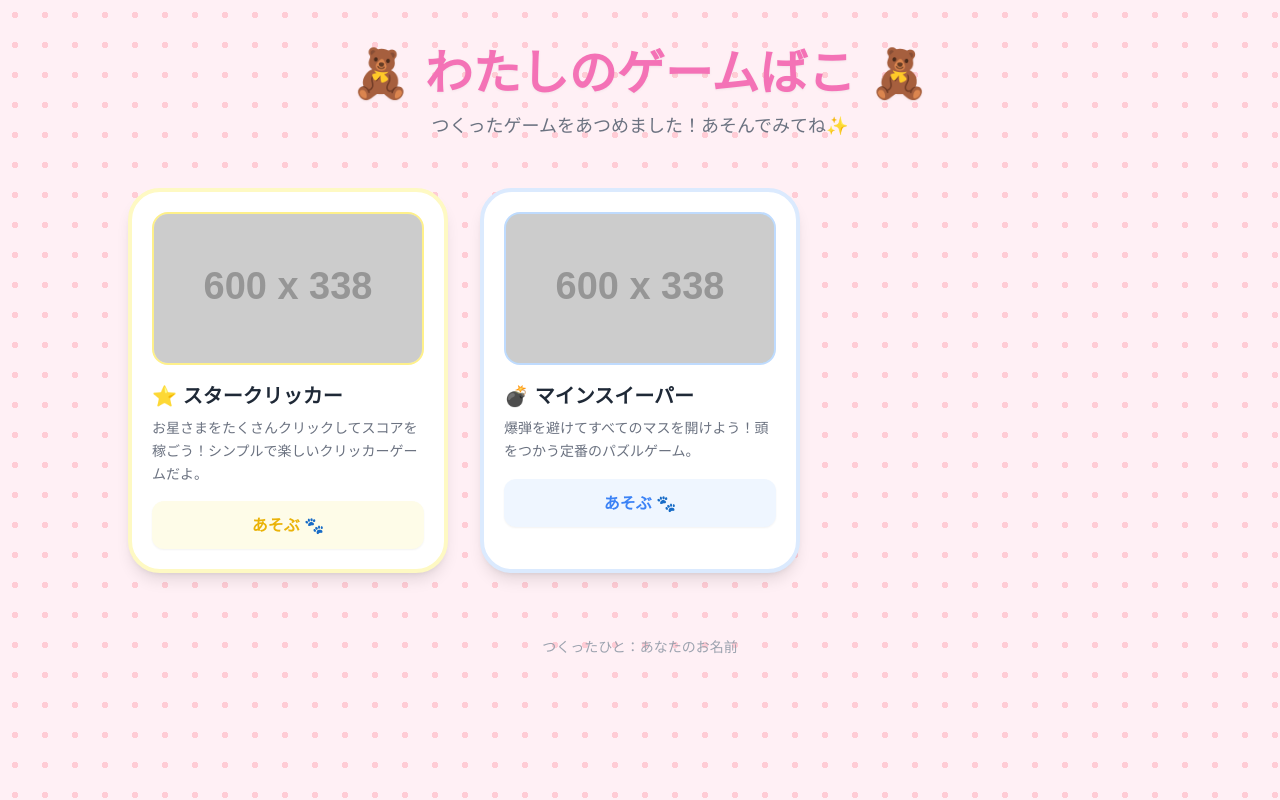
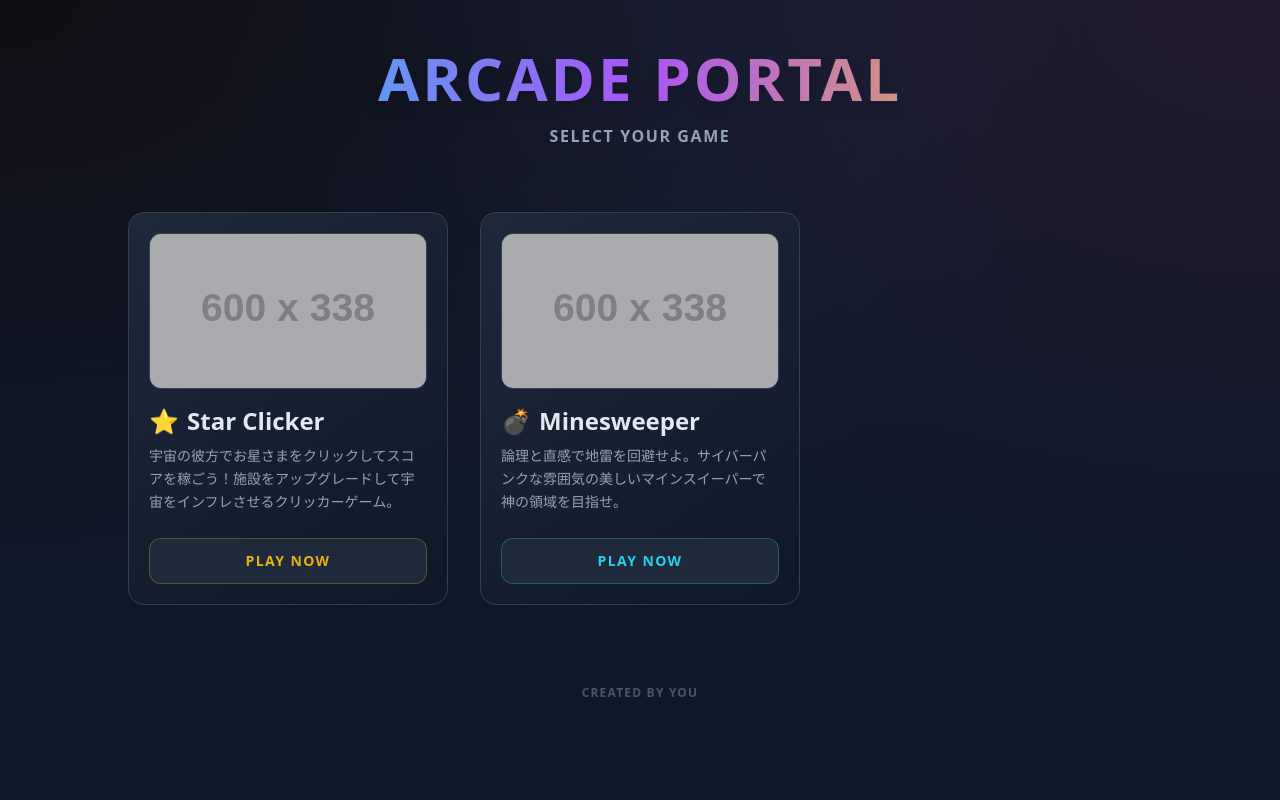
Before and after one commit to te230500/starclicker, a plain HTML site: page index.html in a window 1280 px wide. Drawn offline with nearby package versions, Linux system fonts and the light colour scheme; placeholder pictures from the web are drawn by us.

Commit message:
Add files via upload

```diff
--- a/index.html
+++ b/index.html
@@ -3,114 +3,101 @@
 <head>
     <meta charset="UTF-8">
     <meta name="viewport" content="width=device-width, initial-scale=1.0">
-    <title>わたしのゲームばこ</title>
-
-    <!-- Google Fonts: M PLUS Rounded 1c (Cute rounded font) -->
-    <link rel="preconnect" href="https://fonts.googleapis.com">
-    <link rel="preconnect" href="https://fonts.gstatic.com" crossorigin>
-    <link href="https://fonts.googleapis.com/css2?family=M+PLUS+Rounded+1c:wght@400;700;800&display=swap" rel="stylesheet">
+    <title>ARCADE PORTAL</title>
 
     <script src="https://cdn.tailwindcss.com"></script>
-    <script>
-        tailwind.config = {
-            theme: {
-                extend: {
-                    fontFamily: {
-                        // サイト全体のフォントを丸ゴシックに設定
-                        sans: ['"M PLUS Rounded 1c"', 'sans-serif'],
-                    },
-                    colors: {
-                        // 可愛いパステルカラーを定義
-                        pastel: {
-                            pink: '#ffb3c6',
-                            blue: '#a9def9',
-                            yellow: '#fcf6bd',
-                            green: '#d0f4de',
-                            purple: '#e4c1f9'
-                        }
-                    }
-                }
-            }
-        }
-    </script>
-
     <style>
-        /* ふんわりした水玉模様の背景 */
         body {
-            background-color: #fff0f5; /* ほんのりピンクの背景色 */
-            background-image: radial-gradient(#ffccd5 3px, transparent 3px); /* 濃いめのピンクの水玉 */
-            background-size: 30px 30px; /* 水玉の間隔 */
+            background-color: #0f172a; /* slate-900ベース */
+            /* 宇宙やサイバー空間を思わせる暗いグラデーション背景 */
+            background-image:
+                radial-gradient(at 0% 0%, hsla(253,16%,7%,1) 0, transparent 50%),
+                radial-gradient(at 50% 0%, hsla(225,39%,30%,0.2) 0, transparent 50%),
+                radial-gradient(at 100% 0%, hsla(339,49%,30%,0.2) 0, transparent 50%);
+            color: #e2e8f0;
         }
 
-        /* カードがふわっと浮き上がるアニメーション */
-        .cute-card {
-            transition: all 0.3s cubic-bezier(0.34, 1.56, 0.64, 1); /* ぽよんと弾むような動き */
+        /* ゲーミング風のカードホバーエフェクト */
+        .game-card {
+            transition: all 0.3s cubic-bezier(0.4, 0, 0.2, 1);
+            background: linear-gradient(145deg, #1e293b, #0f172a);
         }
-        .cute-card:hover {
-            transform: translateY(-8px) scale(1.02);
-            box-shadow: 0 15px 30px rgba(255, 179, 198, 0.4);
+
+        /* Star Clicker用のホバー色（黄色） */
+        .game-card.star:hover {
+            transform: translateY(-5px);
+            box-shadow: 0 10px 25px -5px rgba(234, 179, 8, 0.3);
+            border-color: #facc15;
+        }
+
+        /* Minesweeper用のホバー色（シアン） */
+        .game-card.mine:hover {
+            transform: translateY(-5px);
+            box-shadow: 0 10px 25px -5px rgba(6, 182, 212, 0.3);
+            border-color: #22d3ee;
         }
     </style>
 </head>
-<body class="text-gray-700 min-h-screen py-8 px-4 sm:py-12 sm:px-6 md:px-8">
+<body class="min-h-screen py-8 px-4 sm:py-12 sm:px-6 md:px-8 font-sans">
 
     <div class="max-w-5xl mx-auto">
         <!-- サイトタイトル -->
-        <header class="text-center mb-8 sm:mb-12">
-            <h1 class="text-3xl sm:text-4xl md:text-5xl font-extrabold text-pink-400 drop-shadow-sm mb-3 sm:mb-4">
-                🧸 わたしのゲームばこ 🧸
+        <header class="text-center mb-12 sm:mb-16">
+            <h1 class="text-4xl sm:text-5xl md:text-6xl font-black mb-4 tracking-wider text-transparent bg-clip-text bg-gradient-to-r from-cyan-400 via-purple-500 to-yellow-400 drop-shadow-lg">
+                ARCADE PORTAL
             </h1>
-            <p class="text-gray-500 font-medium text-base sm:text-lg px-2">
-                つくったゲームをあつめました！あそんでみてね✨
+            <p class="text-slate-400 font-bold text-sm sm:text-base tracking-widest uppercase">
+                Select Your Game
             </p>
         </header>
 
         <!-- ゲーム一覧 -->
-        <!-- スマホ(デフォルト)は1列、少し大きい画面(sm)で2列、PC(md以上)で3列になるように設定 -->
         <main class="grid grid-cols-1 sm:grid-cols-2 md:grid-cols-3 gap-6 sm:gap-8">
 
             <!-- 1つ目のゲーム：Star Clicker -->
-            <a href="starclicker.html" target="_blank" class="cute-card bg-white rounded-[2rem] p-5 shadow-lg border-4 border-yellow-100 block group">
-                <!-- サムネイル画像 -->
-                <div class="aspect-video bg-pastel-yellow rounded-2xl mb-4 overflow-hidden relative border-2 border-yellow-200">
-                    <img src="https://placehold.co/600x338/fcf6bd/555555?text=Star+Clicker" alt="Star Clicker" class="w-full h-full object-cover">
+            <a href="starclicker.html" target="_blank" class="game-card star rounded-2xl p-5 border border-slate-700 block group relative overflow-hidden">
+                <div class="absolute inset-0 bg-gradient-to-br from-yellow-500/5 to-transparent opacity-0 group-hover:opacity-100 transition-opacity"></div>
+
+                <!-- サムネイル画像（プレースホルダーもダークに合わせて色を変更） -->
+                <div class="aspect-video bg-slate-800 rounded-xl mb-4 overflow-hidden relative border border-slate-700 group-hover:border-yellow-500/50 transition-colors">
+                    <img src="https://placehold.co/600x338/1e293b/facc15?text=Star+Clicker" alt="Star Clicker" class="w-full h-full object-cover opacity-80 group-hover:opacity-100 transition-opacity">
                 </div>
                 <!-- タイトルと説明 -->
-                <h2 class="text-lg sm:text-xl font-bold text-gray-800 mb-2 group-hover:text-yellow-500 transition-colors">
-                    ⭐ スタークリッカー
+                <h2 class="text-xl sm:text-2xl font-bold text-slate-200 mb-2 group-hover:text-yellow-400 transition-colors flex items-center gap-2">
+                    <span>⭐</span> Star Clicker
                 </h2>
-                <p class="text-gray-500 text-sm mb-4 leading-relaxed line-clamp-3">
-                    お星さまをたくさんクリックしてスコアを稼ごう！シンプルで楽しいクリッカーゲームだよ。
+                <p class="text-slate-400 text-sm mb-6 leading-relaxed line-clamp-3">
+                    宇宙の彼方でお星さまをクリックしてスコアを稼ごう！施設をアップグレードして宇宙をインフレさせるクリッカーゲーム。
                 </p>
                 <!-- あそぶボタン -->
-                <div class="bg-yellow-50 text-yellow-500 font-bold text-center py-3 rounded-xl group-hover:bg-yellow-400 group-hover:text-white transition-colors shadow-sm">
-                    あそぶ 🐾
+                <div class="bg-slate-800 text-yellow-500 border border-yellow-500/30 font-bold text-center py-3 rounded-xl group-hover:bg-yellow-500 group-hover:text-slate-900 transition-all tracking-widest uppercase text-sm">
+                    Play Now
                 </div>
             </a>
 
             <!-- 2つ目のゲーム：マインスイーパー -->
-            <a href="minesweeper.html" target="_blank" class="cute-card bg-white rounded-[2rem] p-5 shadow-lg border-4 border-blue-100 block group">
-                <div class="aspect-video bg-pastel-blue rounded-2xl mb-4 overflow-hidden relative border-2 border-blue-200">
-                    <img src="https://placehold.co/600x338/a9def9/555555?text=Minesweeper" alt="マインスイーパー" class="w-full h-full object-cover">
+            <a href="minesweeper.html" target="_blank" class="game-card mine rounded-2xl p-5 border border-slate-700 block group relative overflow-hidden">
+                <div class="absolute inset-0 bg-gradient-to-br from-cyan-500/5 to-transparent opacity-0 group-hover:opacity-100 transition-opacity"></div>
+
+                <div class="aspect-video bg-slate-800 rounded-xl mb-4 overflow-hidden relative border border-slate-700 group-hover:border-cyan-500/50 transition-colors">
+                    <img src="https://placehold.co/600x338/1e293b/22d3ee?text=Minesweeper" alt="マインスイーパー" class="w-full h-full object-cover opacity-80 group-hover:opacity-100 transition-opacity">
                 </div>
-                <h2 class="text-lg sm:text-xl font-bold text-gray-800 mb-2 group-hover:text-blue-500 transition-colors">
-                    💣 マインスイーパー
+                <h2 class="text-xl sm:text-2xl font-bold text-slate-200 mb-2 group-hover:text-cyan-400 transition-colors flex items-center gap-2">
+                    <span>💣</span> Minesweeper
                 </h2>
-                <p class="text-gray-500 text-sm mb-4 leading-relaxed line-clamp-3">
-                    爆弾を避けてすべてのマスを開けよう！頭をつかう定番のパズルゲーム。
+                <p class="text-slate-400 text-sm mb-6 leading-relaxed line-clamp-3">
+                    論理と直感で地雷を回避せよ。サイバーパンクな雰囲気の美しいマインスイーパーで神の領域を目指せ。
                 </p>
-                <div class="bg-blue-50 text-blue-500 font-bold text-center py-3 rounded-xl group-hover:bg-blue-400 group-hover:text-white transition-colors shadow-sm">
-                    あそぶ 🐾
+                <div class="bg-slate-800 text-cyan-400 border border-cyan-400/30 font-bold text-center py-3 rounded-xl group-hover:bg-cyan-500 group-hover:text-slate-900 transition-all tracking-widest uppercase text-sm">
+                    Play Now
                 </div>
             </a>
-
-            <!-- ゲームを増やしたい時は、上の <a href="..."> から </a> までをコピーしてここに貼り付けてください -->
 
         </main>
 
         <!-- フッター -->
-        <footer class="mt-16 text-center text-gray-400 text-sm font-medium">
-            <p>つくったひと：あなたのお名前</p>
+        <footer class="mt-20 text-center text-slate-600 text-xs font-bold tracking-widest uppercase">
+            <p>Created by You</p>
         </footer>
     </div>
 
```
